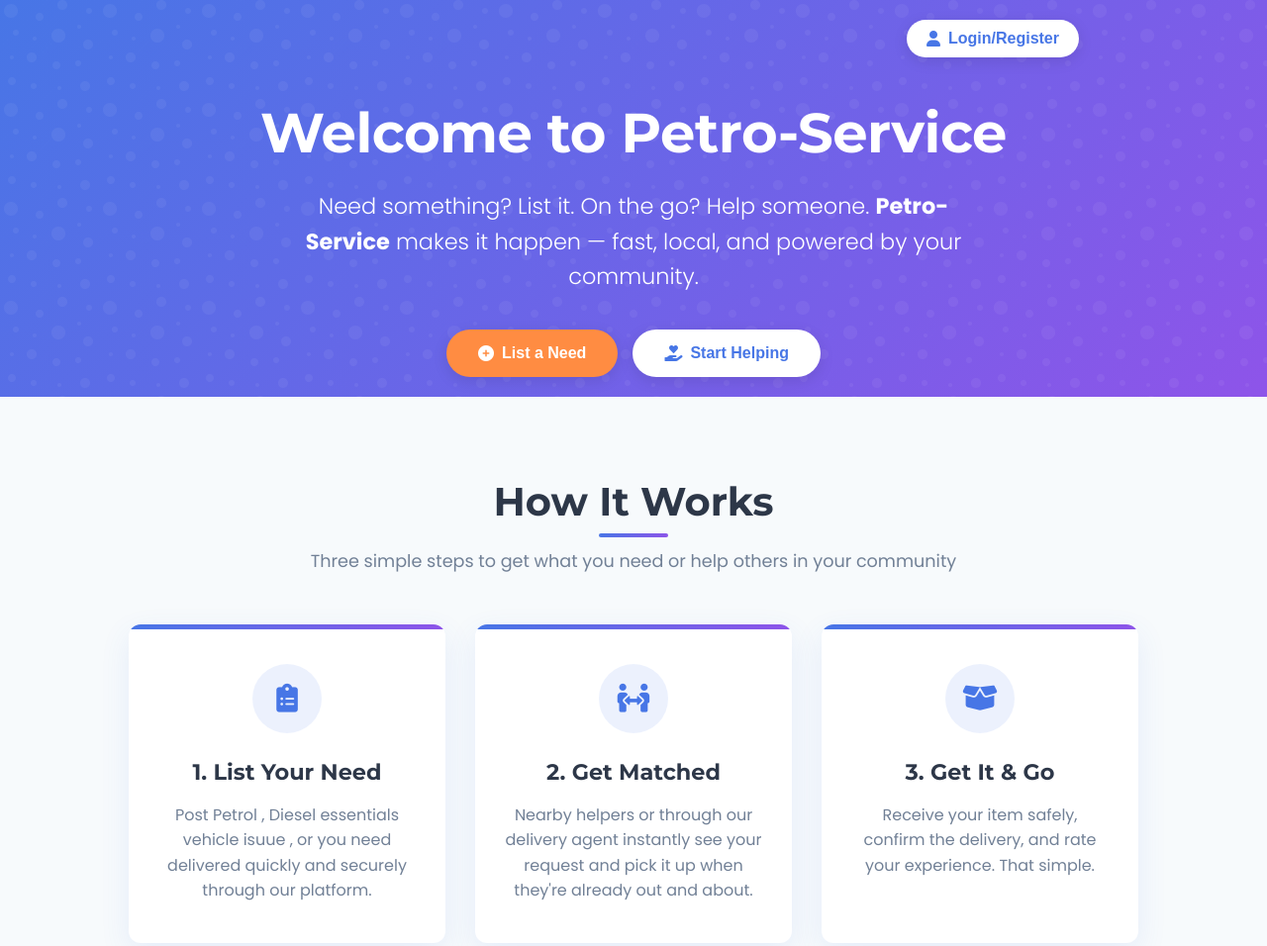
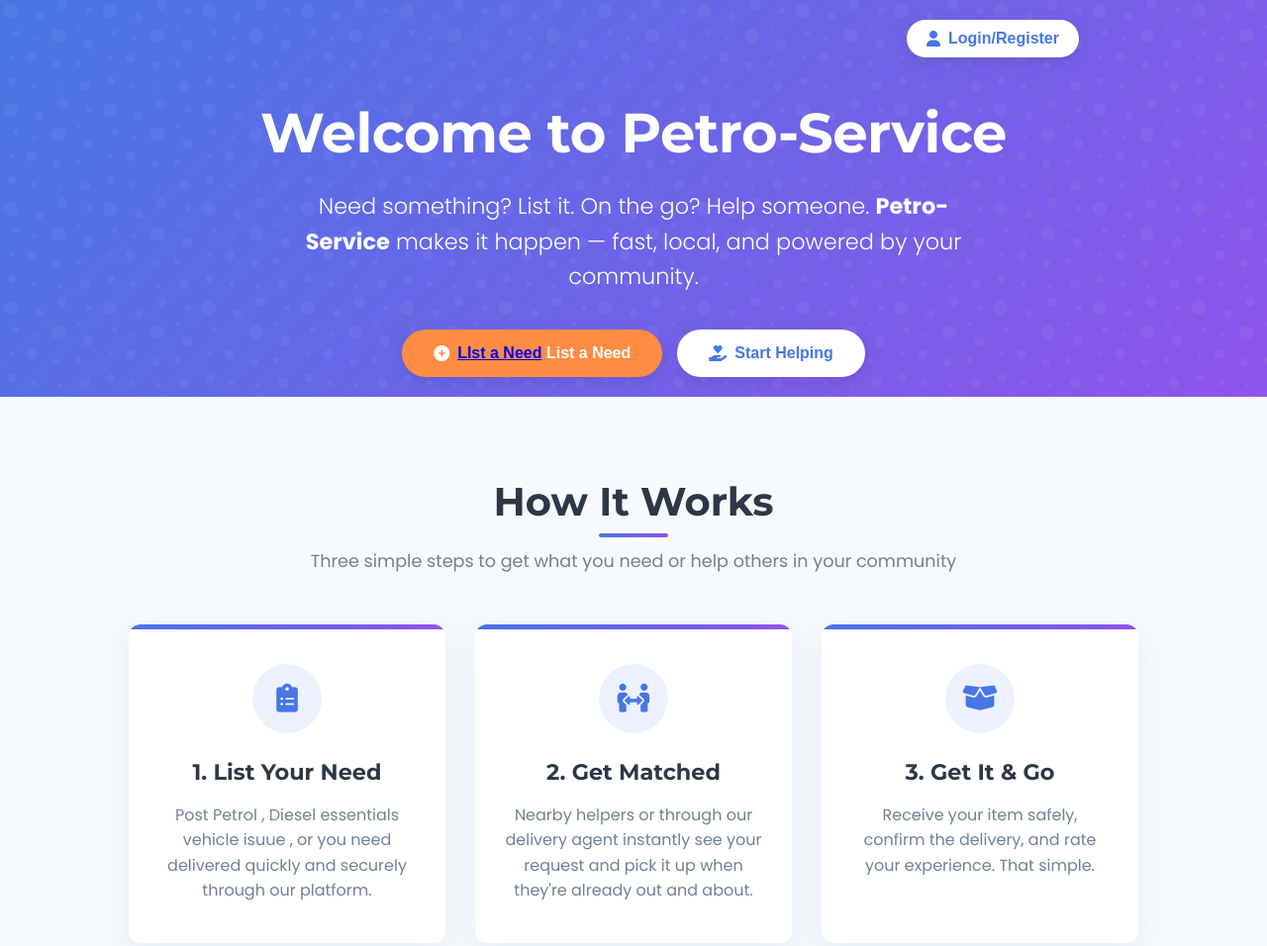
Before and after one commit to krishna-shrivastav/Petroservice.github.io, a plain HTML site: page index.html in a window 1280 px wide. Shown: the top 956 px of the page at 99% size. Drawn offline with Linux system fonts and the light colour scheme.

Commit message:
Update index.html

```diff
--- a/index.html
+++ b/index.html
@@ -392,7 +392,7 @@
                 and powered by your community.</p>
             <div class="btn-container">
                 <button class="btn btn-primary" onclick="window.location.href='/addtask'"><i
-                        class="fas fa-plus-circle"></i> List a Need</button>
+                        class="fas fa-plus-circle"></i> <nav><a href="dashboard.html">LIst a Need</a> List a Need</button> </nav>
                 <button class="btn" onclick="window.location.href='/tasks'"><i
                         class="fas fa-hand-holding-heart"></i> Start Helping</button>
             </div>
@@ -535,4 +535,5 @@
     </footer>
 </body>
 
+
 </html>`
```
